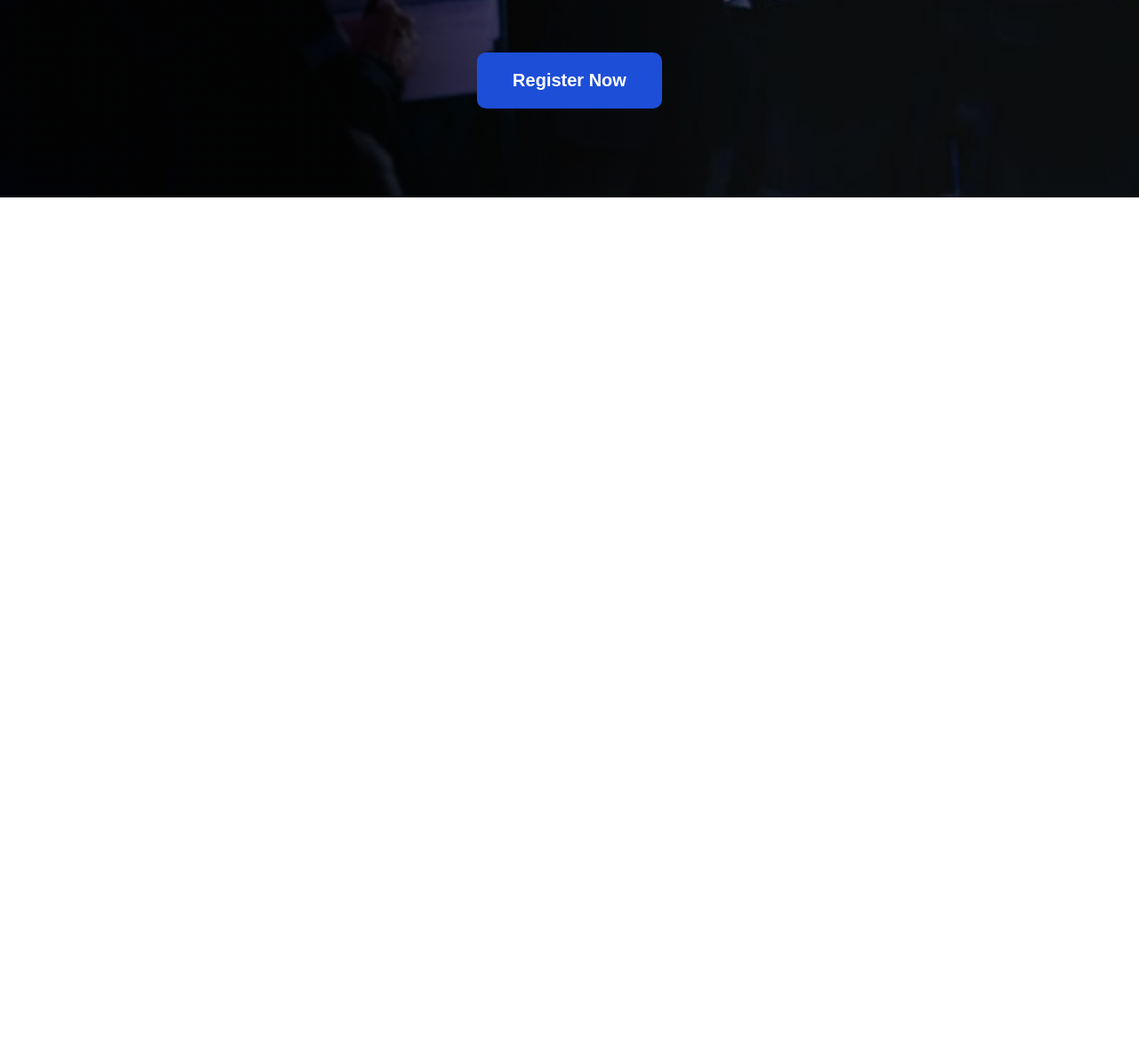
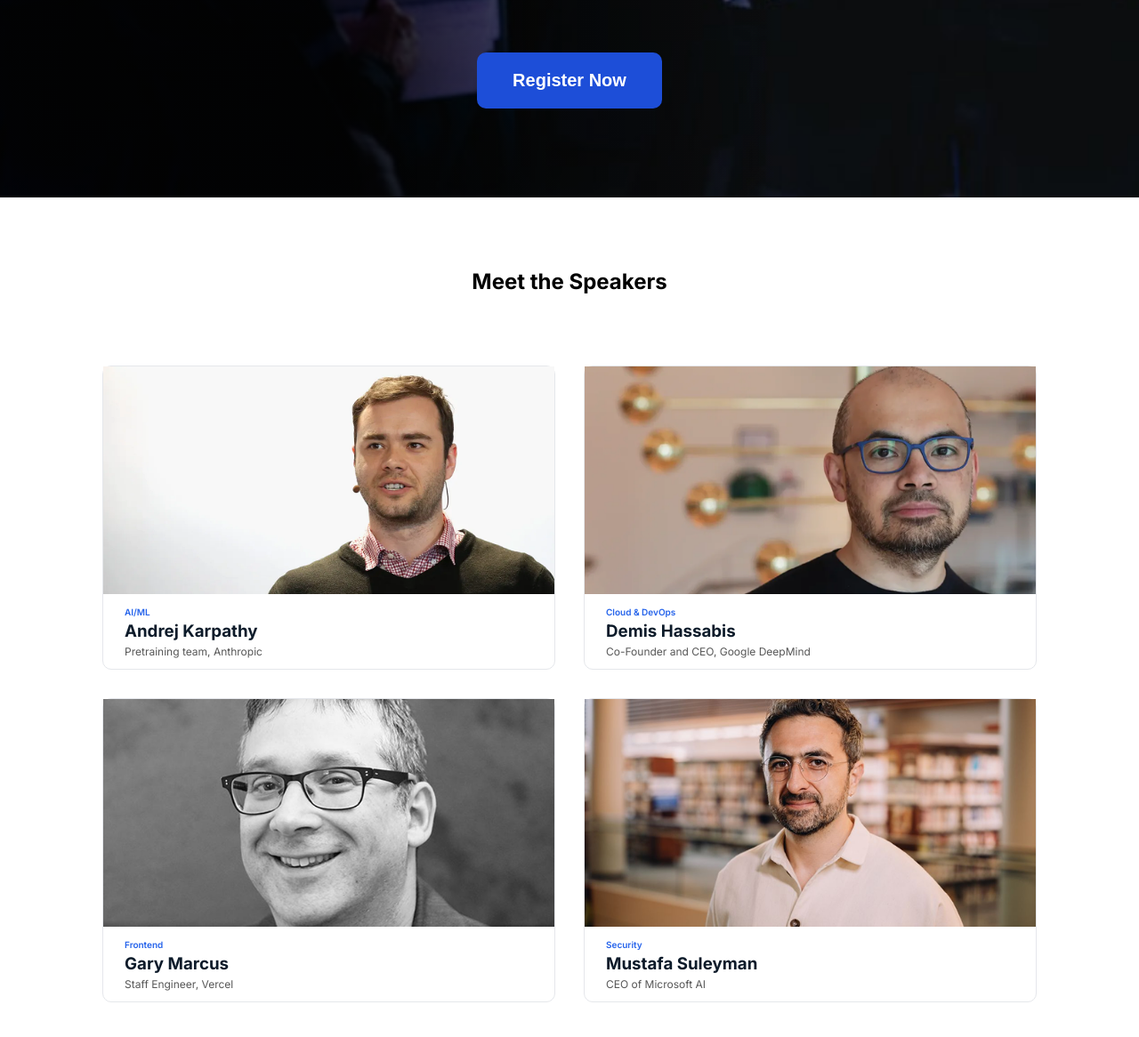
Before and after one commit to Ayman392/Dev-conf-assignment-01, a plain HTML site: page index.html in a window 1280 px wide. Shown: the part 1455-2621 px from the top of the page at 89% size. Before the commit the page ends 1677 px from the top, so only its background shows below. Drawn offline with Linux system fonts and the light colour scheme.

Commit message:
completed speaker card section

```diff
--- a/index.html
+++ b/index.html
@@ -41,5 +41,51 @@
         </section>
         <!-- Hero section -->
     </header>
+
+    <main>
+        <!-- Speaker section -->
+        <section class="speaker-section">
+            <h1 class="speaker-title">Meet the Speakers</h1>
+            <div class="speaker-cards">
+                <div class="speaker-card">
+                    <div class="speaker-img"><img src="assets/andrej.png" alt="">
+                    </div>
+                    <div class="speaker-card-info">
+                        <p class="job-title">AI/ML</p>
+                        <h3 class="speaker-name">Andrej Karpathy</h3>
+                        <p class="job-des">Pretraining team, Anthropic</p>
+                    </div>
+                </div>
+                <div class="speaker-card">
+                    <div class="speaker-img"><img src="assets/demis.png" alt="">
+                    </div>
+                    <div class="speaker-card-info">
+                        <p class="job-title">Cloud & DevOps</p>
+                        <h3 class="speaker-name">Demis Hassabis</h3>
+                        <p class="job-des">Co-Founder and CEO, Google DeepMind</p>
+                    </div>
+                </div>
+                <div class="speaker-card">
+                    <div class="speaker-img"><img src="assets/gary.png" alt="">
+                    </div>
+                    <div class="speaker-card-info">
+                        <p class="job-title">Frontend</p>
+                        <h3 class="speaker-name">Gary Marcus</h3>
+                        <p class="job-des">Staff Engineer, Vercel</p>
+                    </div>
+                </div>
+                <div class="speaker-card">
+                    <div class="speaker-img"><img src="assets/mustafa.png" alt="">
+                    </div>
+                    <div class="speaker-card-info">
+                        <p class="job-title">Security</p>
+                        <h3 class="speaker-name">Mustafa Suleyman</h3>
+                        <p class="job-des">CEO of Microsoft AI</p>
+                    </div>
+                </div>
+            </div>
+        </section>
+        <!-- Speaker section -->
+    </main>
 </body>
 </html>
--- a/styles.css
+++ b/styles.css
@@ -78,5 +78,57 @@ body {
     font-weight: bold;
     font-size: 20px;
 }
+/* Hero Section */
 
-/* Hero Section */
+/* Speaker Section */
+.speaker-section {
+    padding: 0 55px;
+    margin-bottom: 130px;
+}
+
+.speaker-title{
+    text-align: center;
+    margin: 80px 0px;
+}
+
+.speaker-cards {
+    padding: 0 60px;
+    display: grid;
+    grid-template-columns: repeat(2, minmax(0,3fr));
+    gap: 32px;
+}
+
+.speaker-card {
+    border-radius: 10px;
+    border: 1px solid #E5E7EB;
+}
+
+.speaker-img img {
+    width: 100%;
+}
+
+.speaker-card-info {
+    padding-left: 24px;
+    margin-bottom: 12px;
+}
+
+.job-title {
+    margin-bottom: 0;
+    color: #2563EB;
+    font-size: 10px;
+    font-weight: 600;
+}
+
+.speaker-name {
+    color: #0D1B2A;
+    margin: 4px 0;
+}
+
+.job-des{
+    margin: 0;
+    color: #575757;
+    font-size: 12px;
+}
+
+
+/* Speaker Section */
```
